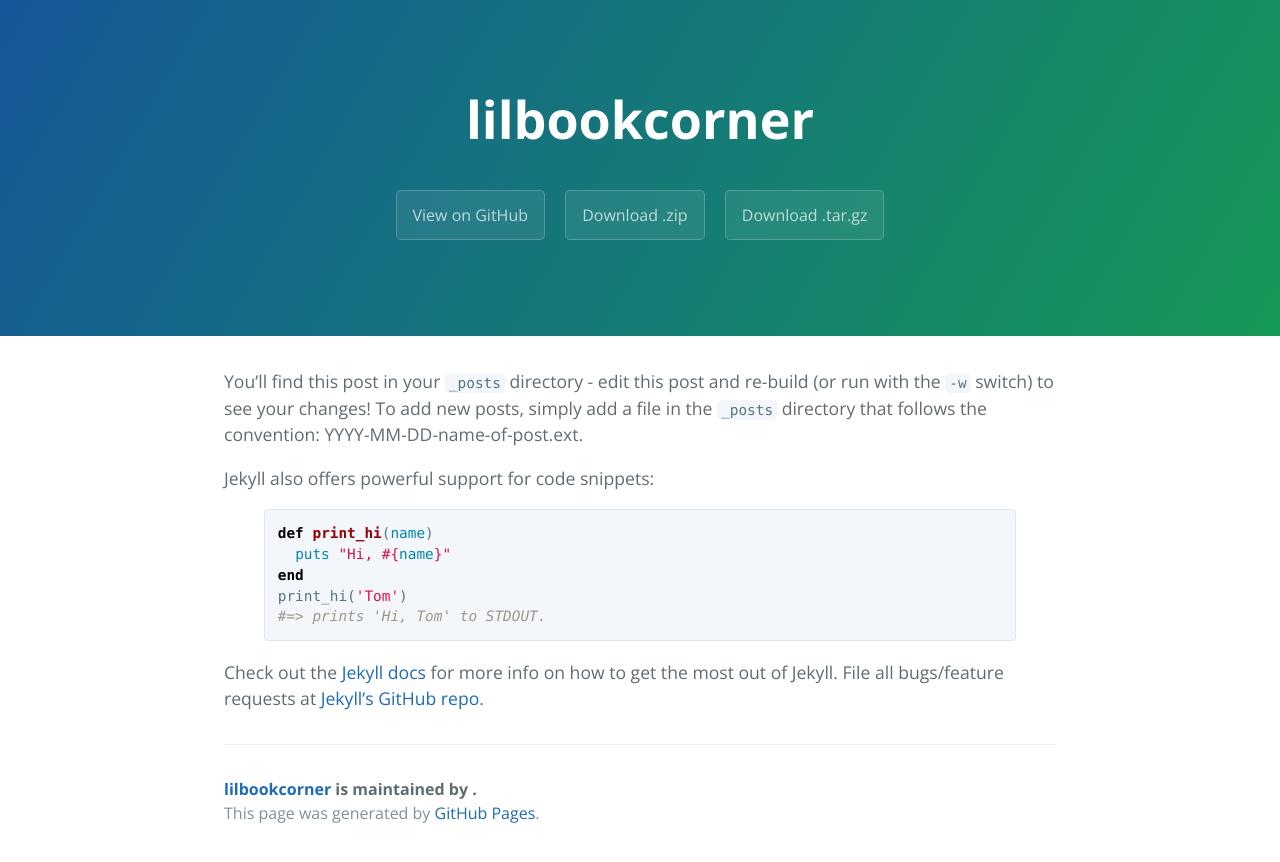
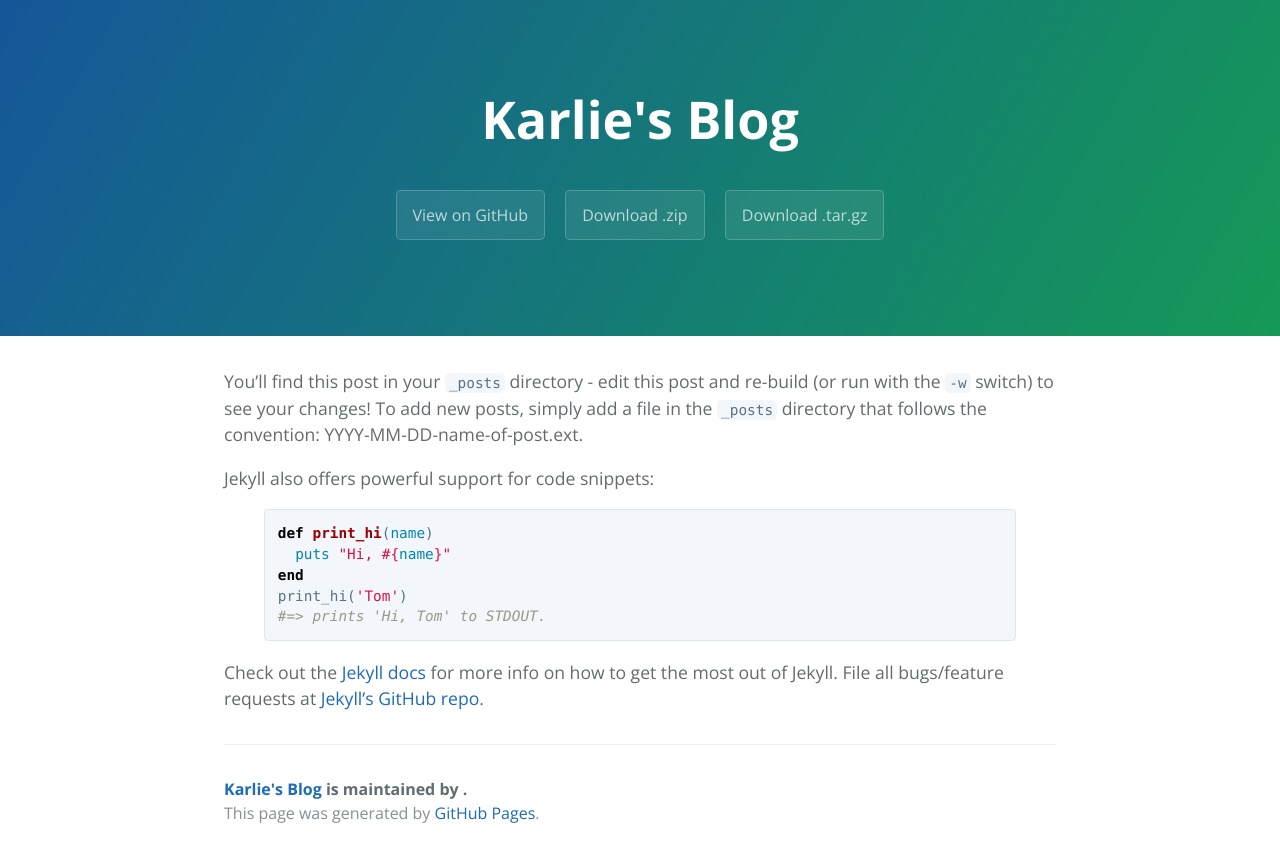
Before and after one commit to karliele/1st-repo, a Jekyll site: the page built from _posts/2016-02-12-sample-content.markdown, in a window 1280 px wide. Shown: the top 862 px of the page. Built offline with Jekyll 4.4.1, drawn with Linux system fonts in a browser that asks for light colours.

Commit message:
Update _config.yml

```diff
--- a/_config.yml
+++ b/_config.yml
@@ -1,6 +1,6 @@
 # Setup
-title: lilbookcorner
-description:      ONLINE LIBRARY
+title: Karlie's Blog
+description:      An amateur approach to programming
 baseurl:      ""
 paginate:  4   1
 locale:       "en"
```
